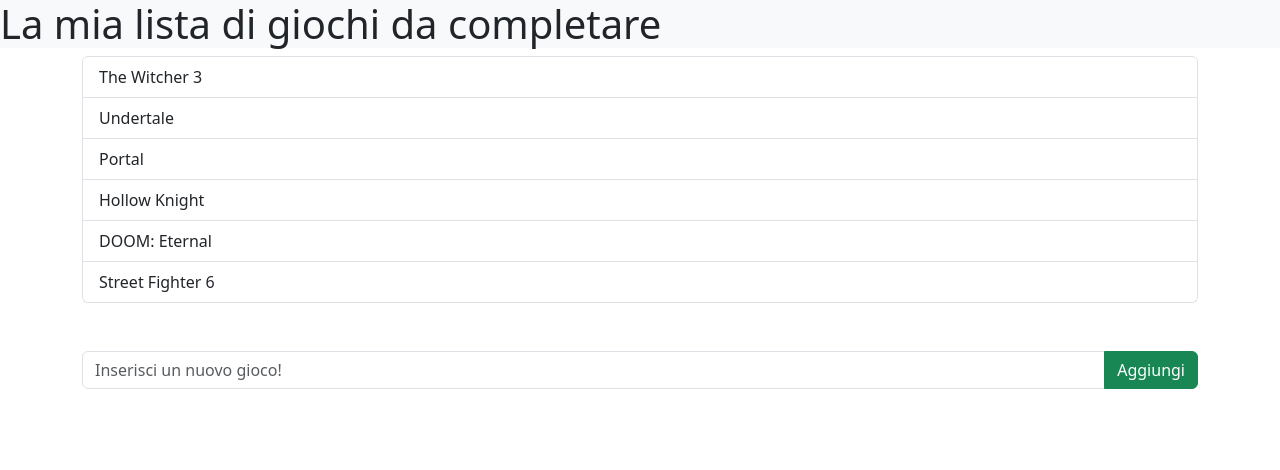
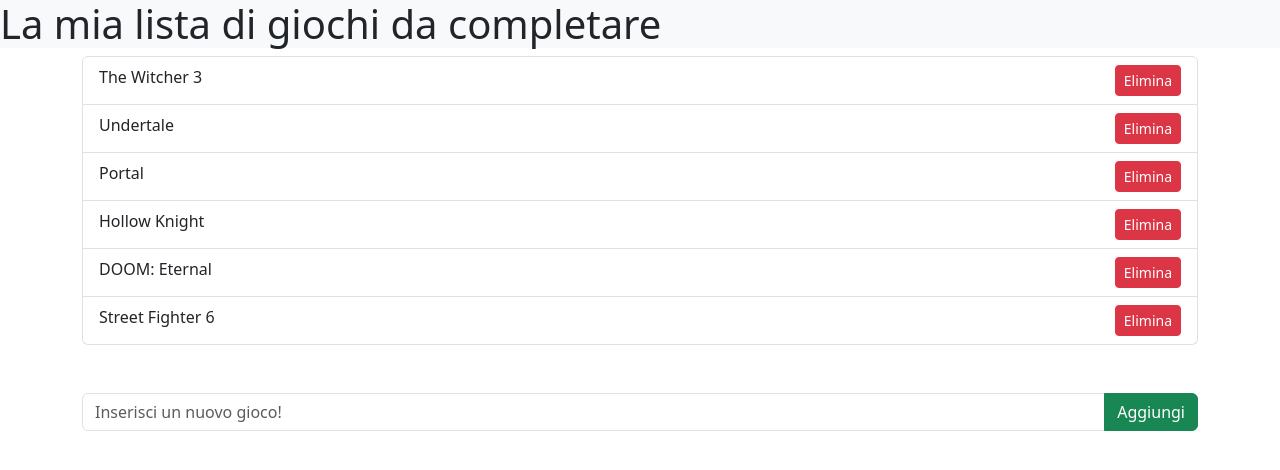
Before and after one commit to davide-delgiudice/React-Blog-Form, a React (Vite) app: page / in a window 1280 px wide. Shown: the top 470 px of the page. Built offline with nearby package versions, Linux system fonts and the light colour scheme.

Commit message:
[UPD] add button for delete elements

```diff
--- a/src/components/Main.jsx
+++ b/src/components/Main.jsx
@@ -20,16 +20,17 @@
   return (
     <>
         <div className='container'>
-            <ul className="list-group">
+            <ul className="list-group justify-content-between">
                 {games.map((videogame) => (
-                    <li key={`videogame-${videogame.id}`} className="list-group-item">
+                    <li key={`videogame-${videogame.id}`} className="list-group-item d-flex justify-content-between">
                         {videogame.name}
+                        <button className='btn btn-danger btn-sm'>Elimina</button>
                     </li>
                 ))}
             </ul>
 
             <form onSubmit={addGame}>
-                <div className='input-group mt-5'>
+                <div className='input-group my-5'>
                     <input
                         type="text"
                         className='form-control'
```
